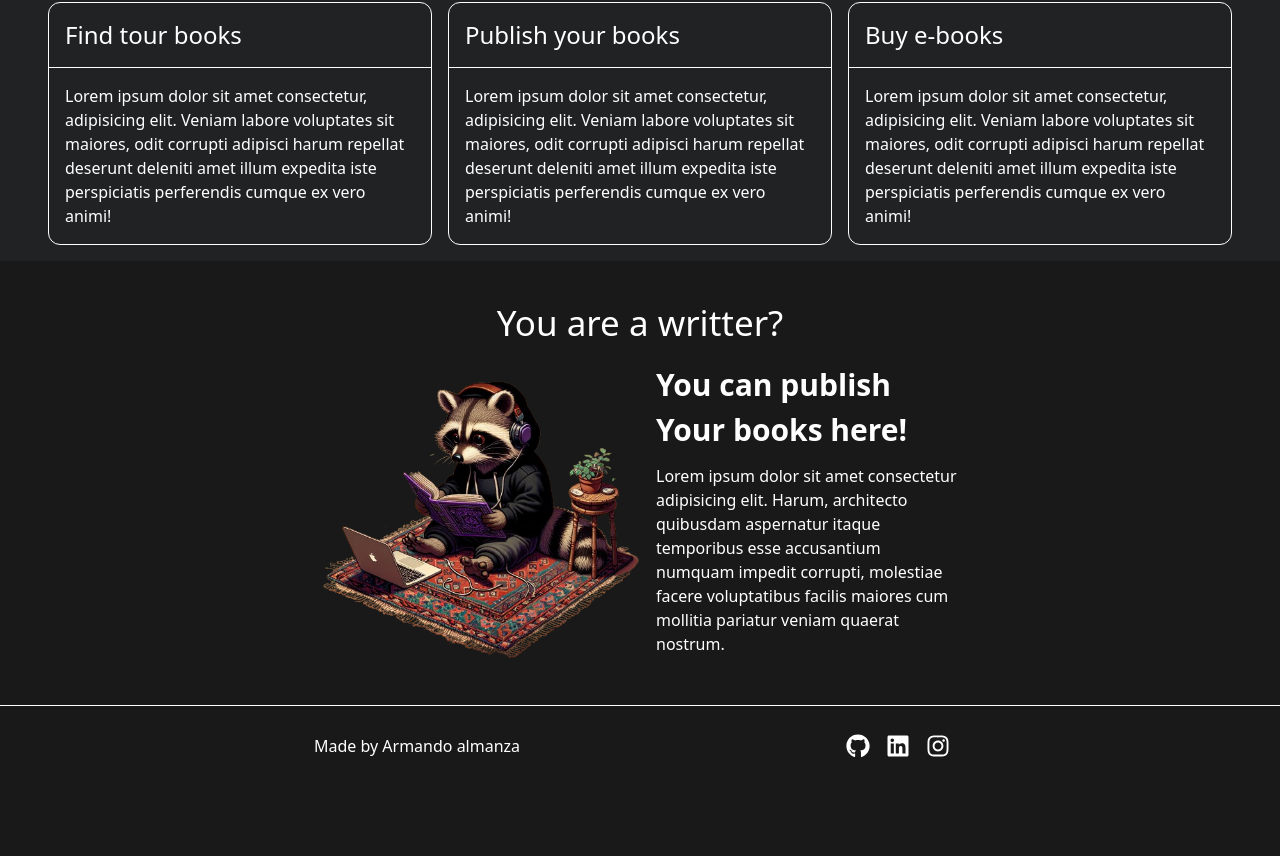
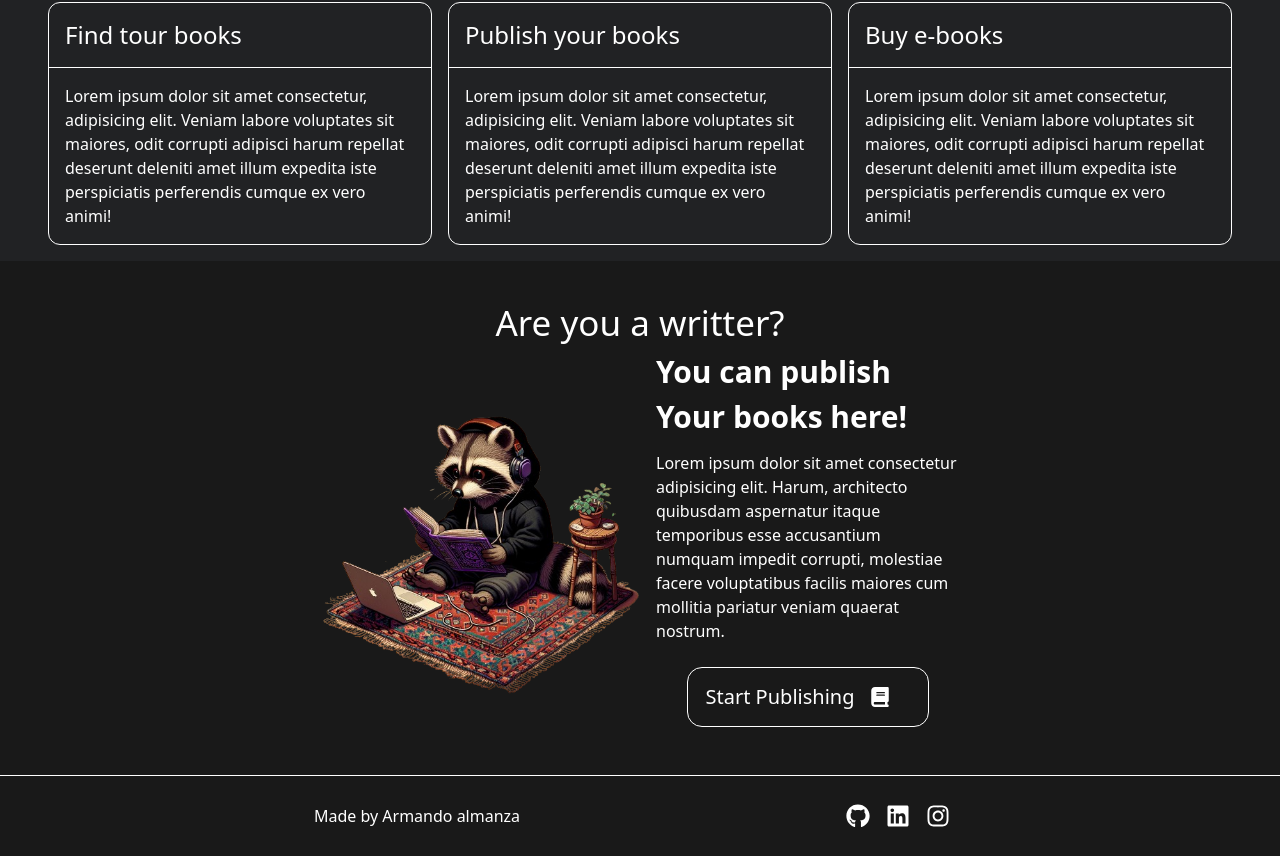
Before and after one commit to ArmandoAlmanza/machabooks, a React (Vite) app in the folder Client/: page / in a window 1280 px wide. Shown: the part 499-1355 px from the top of the page. Before the commit the page ends 1285 px from the top, so only its background shows below. Built offline with nearby package versions, Linux system fonts and the light colour scheme.

Commit message:
add a button

```diff
--- a/Client/src/pages/LandingPage.tsx
+++ b/Client/src/pages/LandingPage.tsx
@@ -1,5 +1,7 @@
 import { Link } from "react-router-dom";
 import {
+    FaBook,
+    FaBookOpenReader,
     FaGithub,
     FaInstagram,
     FaLinkedin,
@@ -100,7 +102,7 @@ const Home = () => {
             </section>
 
             <section className="p-4 mx-auto max-w-2xl grid place-items-center my-5">
-                <h1 className="text-[35px]">You are a writter?</h1>
+                <h1 className="text-[35px]">Are you a writter?</h1>
                 <div className="w-full flex flex-col md:flex-row gap-4 justify-between items-center">
                     <img
                         src={racoon}
@@ -119,6 +121,16 @@ const Home = () => {
                             maiores cum mollitia pariatur veniam quaerat
                             nostrum.
                         </p>
+                        <Link
+                            className="border border-white rounded-[15px] w-fit py-[15px] px-[18px] my-3 group/link flex items-center content-center gap-2"
+                            to={"/auth"}
+                        >
+                            <span className="group-hover/link:text-violet-400 transition-colors ease-in-out duration-300 text-xl">
+                                Start Publishing{" "}
+                            </span>
+                            <FaBook className="translate-x-2 group-hover/link:translate-x-2 transition-[opacity, transform] ease-in-out duration-300 text-xl group-hover/link:opacity-0" />
+                            <FaBookOpenReader className="opacity-0 group-hover/link:-translate-x-5 transition-[opacity, transform] ease-in-out duration-300 text-xl group-hover/link:opacity-100" />
+                        </Link>
                     </div>
                 </div>
             </section>
```
